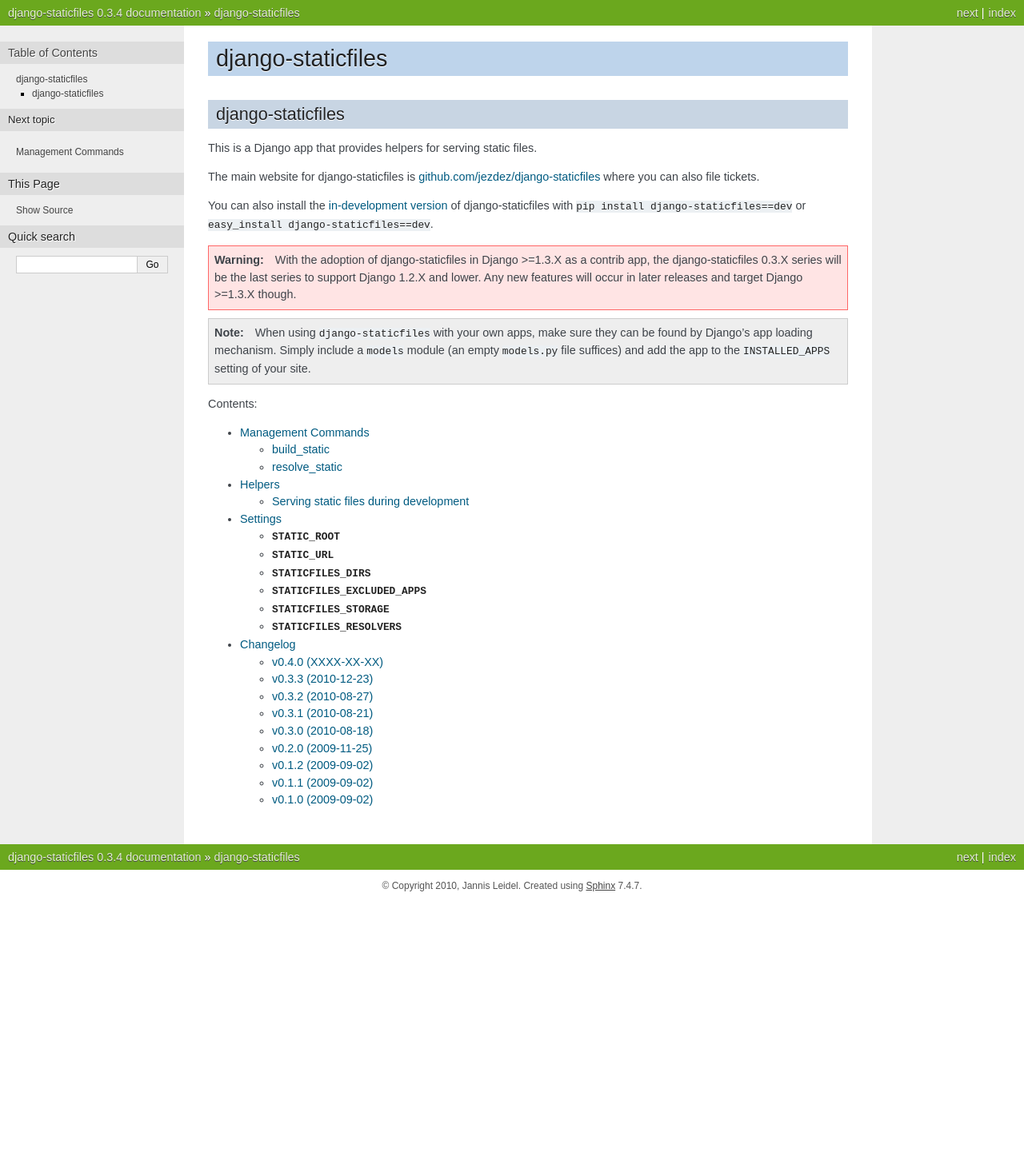
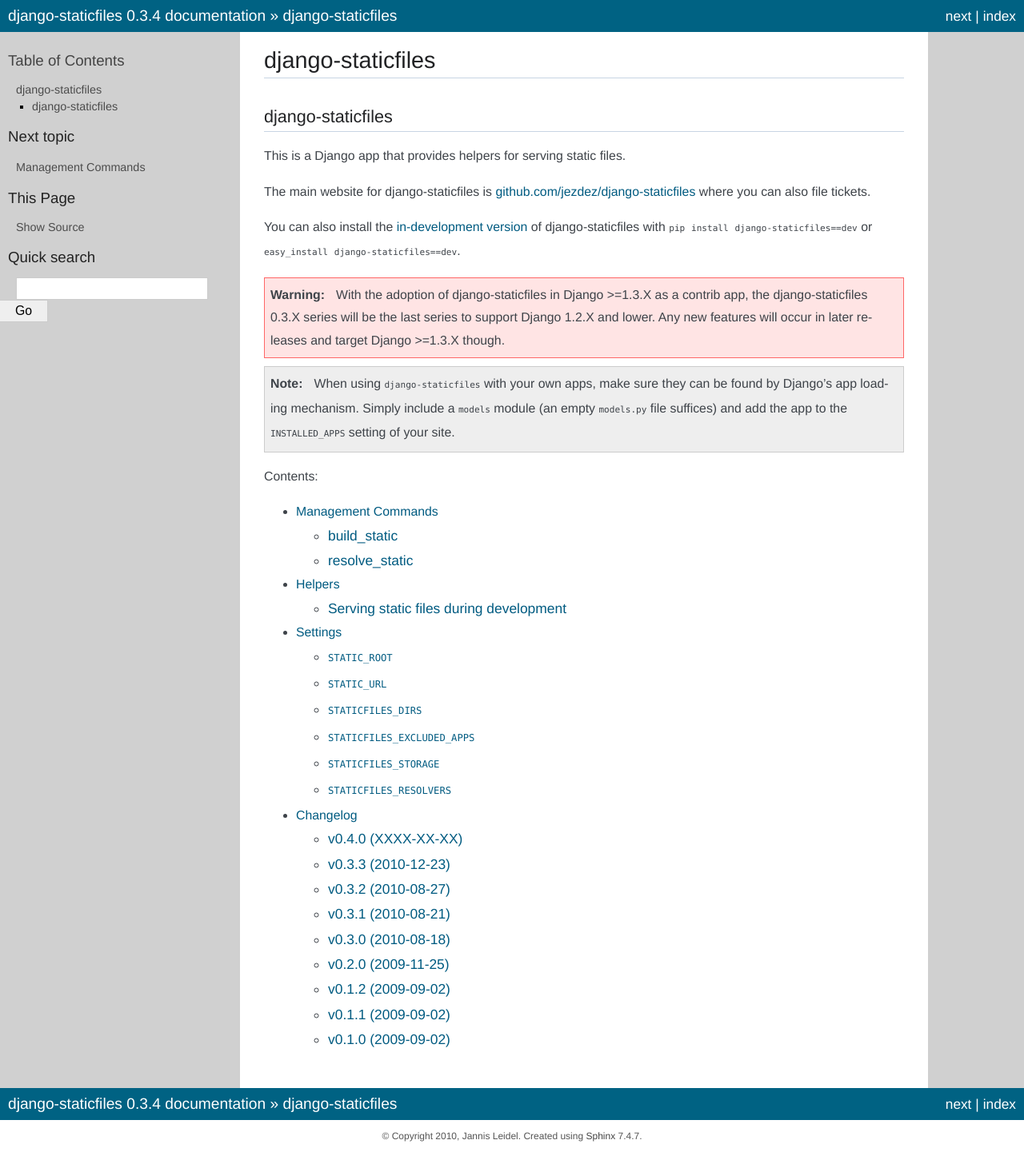
Before and after one commit to jezdez/django-staticfiles, a Sphinx documentation site: the page built from docs/index.rst, in a window 1280 px wide. Shown: the whole page at 80% size. Built offline with Sphinx 7.4.7, drawn with Linux system fonts in a browser that asks for light colours; before the commit the page ends 1128 px from its top, so only the background shows below that.

Commit message:
Added own theme.

```diff
--- /dev/null
+++ b/docs/_theme/staticfiles/static/staticfiles.css_t
@@ -0,0 +1,238 @@
+/**
+ * Sphinx stylesheet -- default theme
+ * ~~~~~~~~~~~~~~~~~~~~~~~~~~~~~~~~~~
+ */
+
+@import url("basic.css");
+
+/* -- page layout ----------------------------------------------------------- */
+
+body {
+    font-family: "Helvetica Neue", Arial, Helvetica, Geneva, sans-serif;
+    font-size: 100%;
+    background-color: #FFFFFF;
+    color: #4C4C4C;
+    margin: 0;
+    padding: 0;
+}
+
+div.documentwrapper {
+    float: left;
+    width: 100%;
+}
+
+div.bodywrapper {
+    margin: 0 0 0 300px;
+}
+
+hr{
+    border: 1px solid #B1B4B6;
+}
+
+div.document {
+    background-color: #D0D0D0;
+}
+
+div.body {
+    background-color: #ffffff;
+    color: #3E4349;
+    padding: 1em 30px 30px 30px;
+    font-size: 0.9em;
+}
+
+div.footer {
+    color: #555;
+    width: 100%;
+    padding: 13px 0;
+    text-align: center;
+    font-size: 75%;
+}
+
+div.footer a {
+    color: #444444;
+}
+
+div.related {
+    color: #ffffff;
+    font: 1.2em/40px "Helvetica Neue", Arial, Helvetica, Geneva, sans-serif;
+    background-color: #006283;
+}
+
+span.pre {
+    font: 0.7em Monaco, "Courier New", Courier, mono;
+}
+
+div.related a {
+    color: #fff;
+}
+
+div.related .right {
+    font-size: 0.9em;
+}
+
+div.sphinxsidebar {
+    font-size: 0.9em;
+    line-height: 1.5em;
+    width: 300px
+}
+
+div.sphinxsidebarwrapper{
+    padding: 20px 0;
+    background-color: #D0D0D0;
+}
+
+div.sphinxsidebar h3,
+div.sphinxsidebar h4 {
+    font-family: "Helvetica Neue", Arial, Helvetica, Geneva, sans-serif;
+    color: #222222;
+    font-size: 1.3em;
+    font-weight: normal;
+    margin: 0;
+    padding: 5px 10px;
+}
+
+div.sphinxsidebar h3 a {
+    color: #444444;
+}
+
+div.sphinxsidebar p {
+    color: #888888;
+    padding: 5px 20px;
+    margin: 0.5em 0px;
+}
+
+div.sphinxsidebar p.topless {
+}
+
+div.sphinxsidebar ul {
+    margin: 10px 10px 10px 20px;
+    padding: 0;
+    color: #000000;
+}
+
+div.sphinxsidebar a {
+    color: #4C4C4C;
+}
+
+div.sphinxsidebar a:hover {
+    color: #A40100;
+}
+
+div.sphinxsidebar input {
+    border: 1px solid #cccccc;
+    font-family: sans-serif;
+    font-size: 1.1em;
+    padding: 0.15em 0.3em;
+}
+
+div.sphinxsidebar input[type=text]{
+    margin-left: 20px;
+}
+
+/* -- body styles ----------------------------------------------------------- */
+
+a {
+    color: #005B81;
+    text-decoration: none;
+}
+
+a:hover {
+    color: #FF6933;
+}
+
+div.body h1,
+div.body h2,
+div.body h3,
+div.body h4,
+div.body h5,
+div.body h6 {
+    font-family: "Helvetica Neue", Arial, Helvetica, Geneva, sans-serif;
+    font-weight: normal;
+    color: #212224;
+    margin: 30px 0px 10px 0px;
+    padding: 5px 0 5px 0px;
+    border-bottom: 1px solid #C8D5E3;
+}
+
+div.body h1 { margin-top: 0; font-size: 200%; }
+div.body h2 { font-size: 150%; }
+div.body h3 { font-size: 120%; }
+div.body h4 { font-size: 110%; }
+div.body h5 { font-size: 100%; }
+div.body h6 { font-size: 100%; }
+
+a.headerlink {
+    color: #c60f0f;
+    font-size: 0.8em;
+    padding: 0 4px 0 4px;
+    text-decoration: none;
+}
+
+a.headerlink:hover {
+    background-color: #c60f0f;
+    color: white;
+}
+
+div.body p, div.body dd, div.body li {
+	font-size: 110%;
+    line-height: 1.8em;
+}
+
+div.admonition p.admonition-title + p {
+    display: inline;
+}
+
+div.highlight{
+    background-color: white;
+}
+
+div.note {
+    background-color: #eeeeee;
+    border: 1px solid #cccccc;
+}
+
+div.seealso {
+    background-color: #ffffcc;
+    border: 1px solid #ffff66;
+}
+
+div.topic {
+    background-color: #fafafa;
+    border-width: 0;
+}
+
+div.warning {
+    background-color: #ffe4e4;
+    border: 1px solid #ff6666;
+}
+
+p.admonition-title {
+    display: inline;
+}
+
+p.admonition-title:after {
+    content: ":";
+}
+
+pre {
+    padding: 4px 6px;
+    background-color: #fff;
+    border: 1px solid #ccc;
+    color: #222222;
+    margin: 1.5em 0 1.5em 0;
+    border-right-color: #e3e3e3;
+    border-bottom-color: #e3e3e3;
+    line-height: 1.5em;
+    font-size: 1.1em;
+}
+
+tt {
+    color: #222222;
+    padding: 1px 2px;
+    font-size: 1.2em;
+    font-family: monospace;
+}
+
+#table-of-contents ul {
+    padding-left: 2em;
+}
--- /dev/null
+++ b/docs/_theme/staticfiles/theme.conf
@@ -0,0 +1,3 @@
+[theme]
+inherit = basic
+stylesheet = staticfiles.css
--- a/docs/conf.py
+++ b/docs/conf.py
@@ -95,7 +95,7 @@
 
 # The theme to use for HTML and HTML Help pages.  See the documentation for
 # a list of builtin themes.
-html_theme = 'nature'
+html_theme = 'staticfiles'
 
 # Theme options are theme-specific and customize the look and feel of a theme
 # further.  For a list of options available for each theme, see the
@@ -103,7 +103,7 @@
 #html_theme_options = {}
 
 # Add any paths that contain custom themes here, relative to this directory.
-#html_theme_path = []
+html_theme_path = ['_theme']
 
 # The name for this set of Sphinx documents.  If None, it defaults to
 # "<project> v<release> documentation".
```
